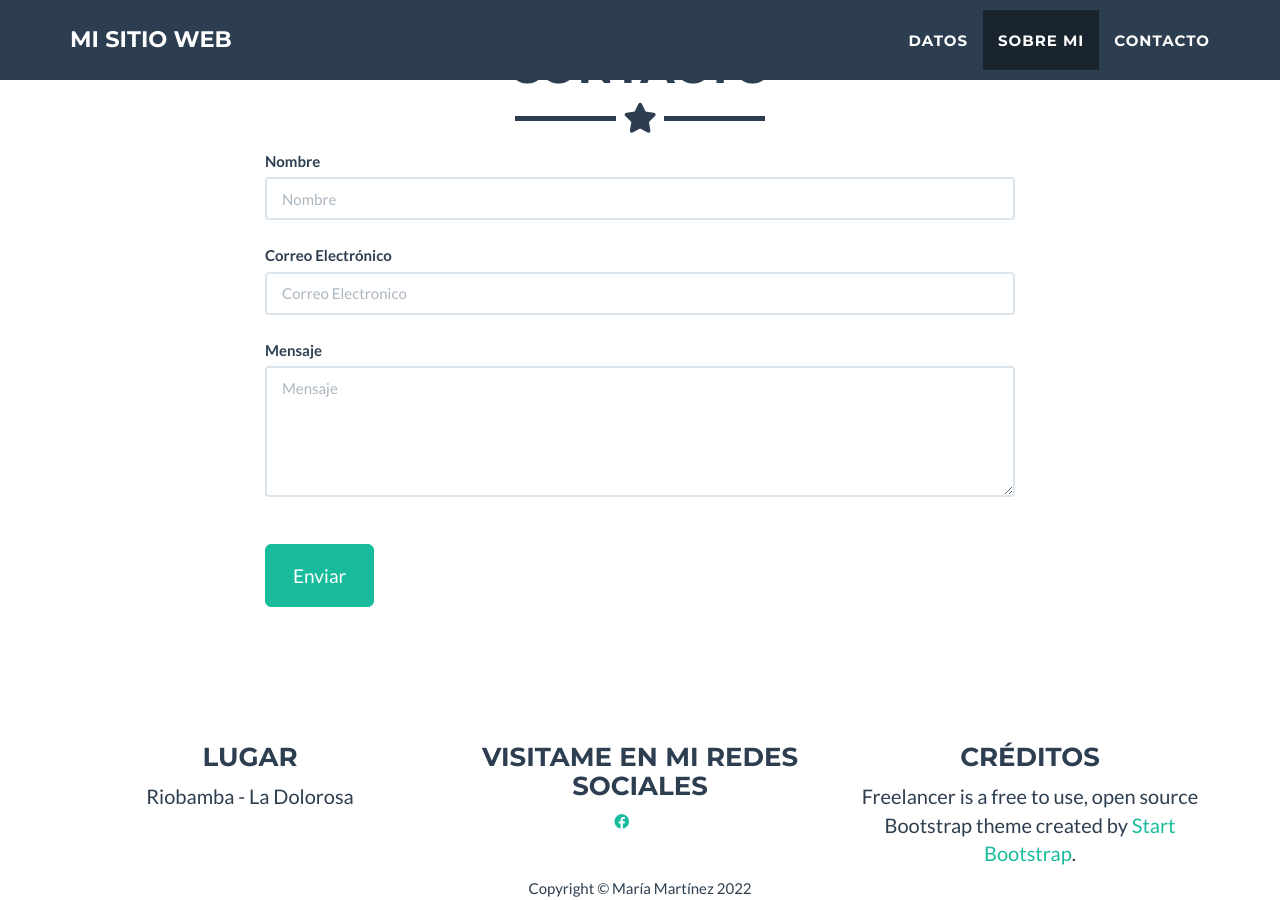
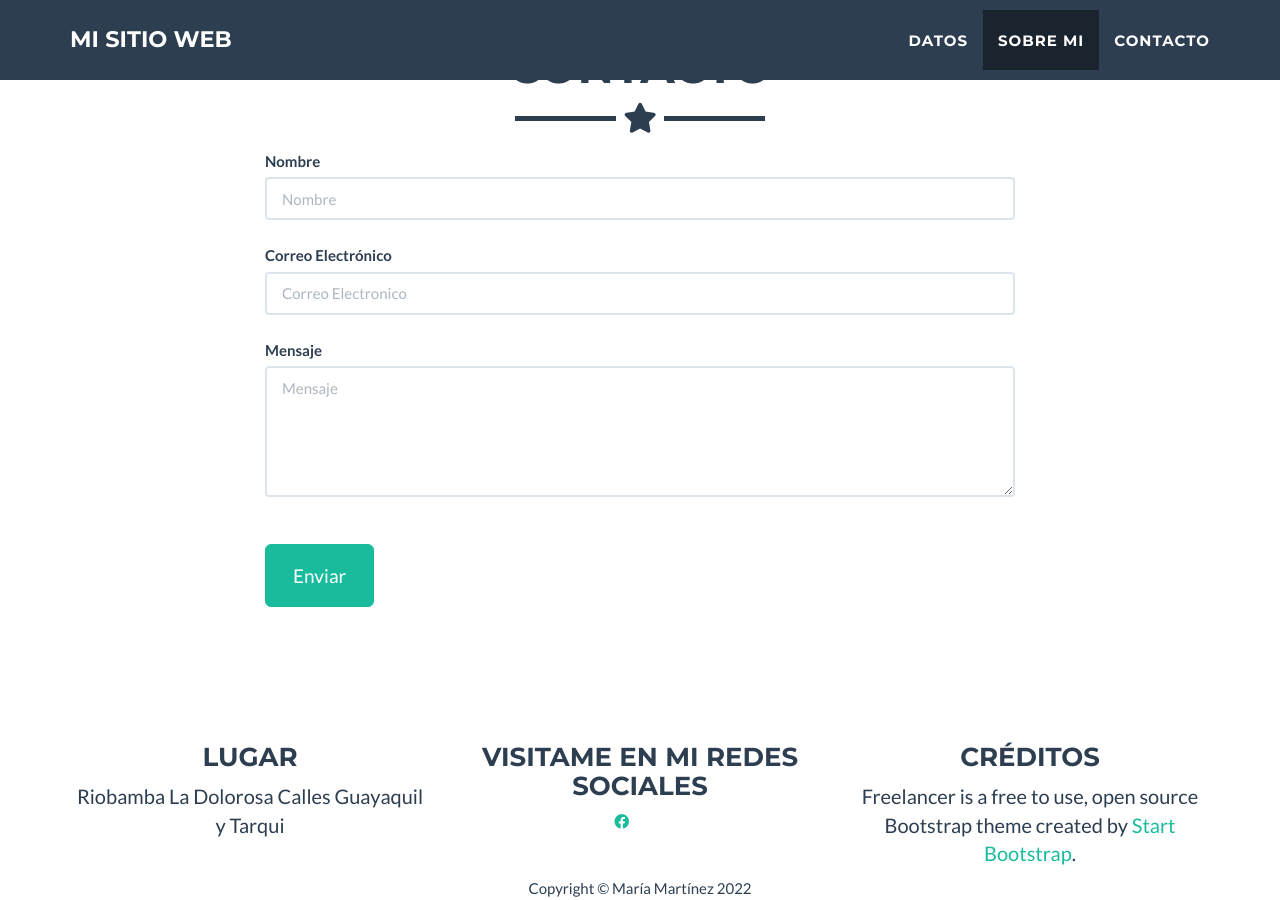
Before and after one commit to mary1816/maria1816.github.io, a Jekyll site: the page built from _posts/2014-07-17-project-2.markdown, in a window 1280 px wide and 900 px high, scrolled down 5279 px. Built offline with Jekyll 4.4.1, drawn with Linux system fonts in a browser that asks for light colours.

Commit message:
Update _config.yml

```diff
--- a/_config.yml
+++ b/_config.yml
@@ -46,7 +46,7 @@ social:
 
 # Postal address (add as many lines as necessary)
 address:
-  - line: Riobamba - La Dolorosa
+  - line: Riobamba La Dolorosa Calles Guayaquil y Tarqui
 
 # Credits content
 
```
